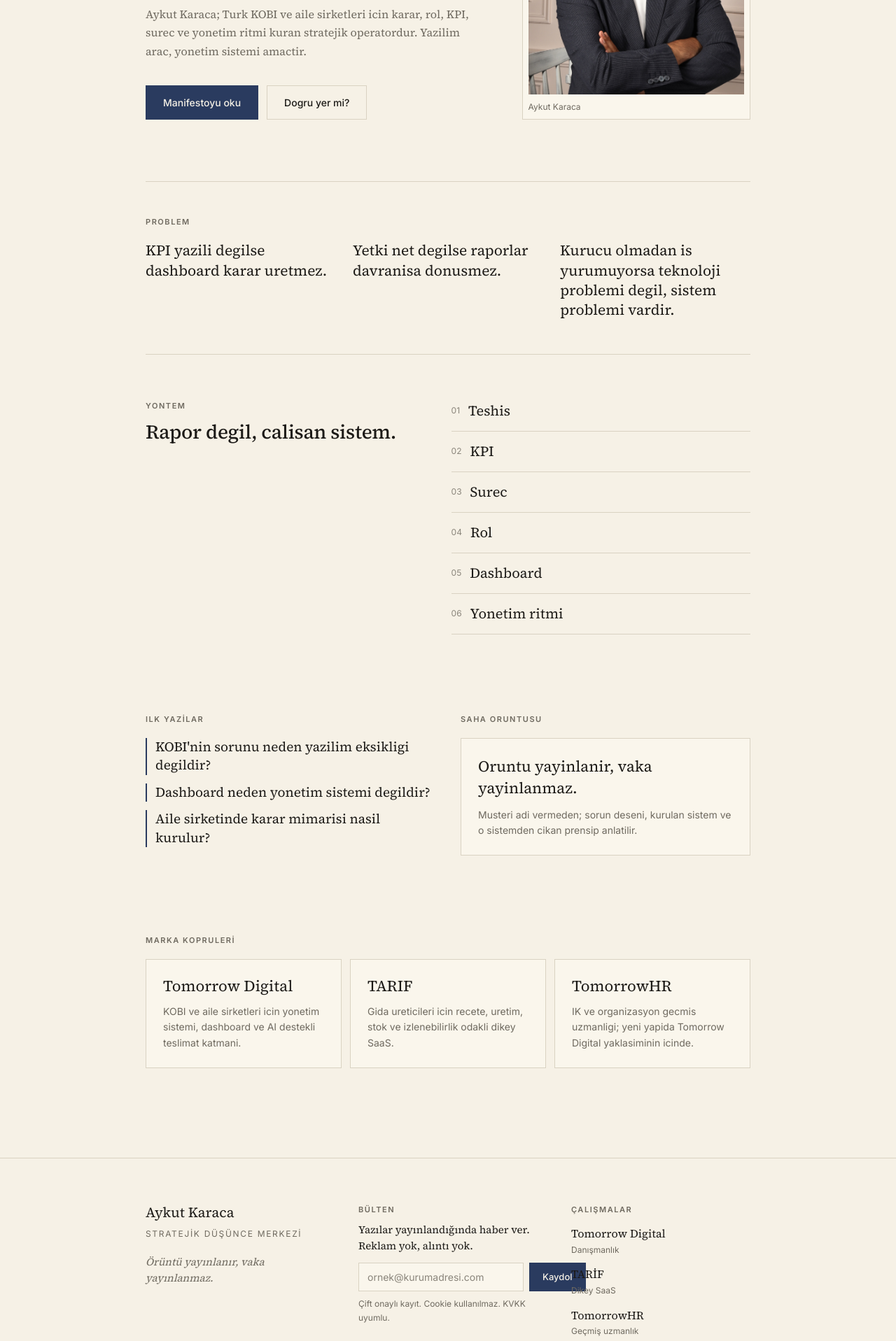
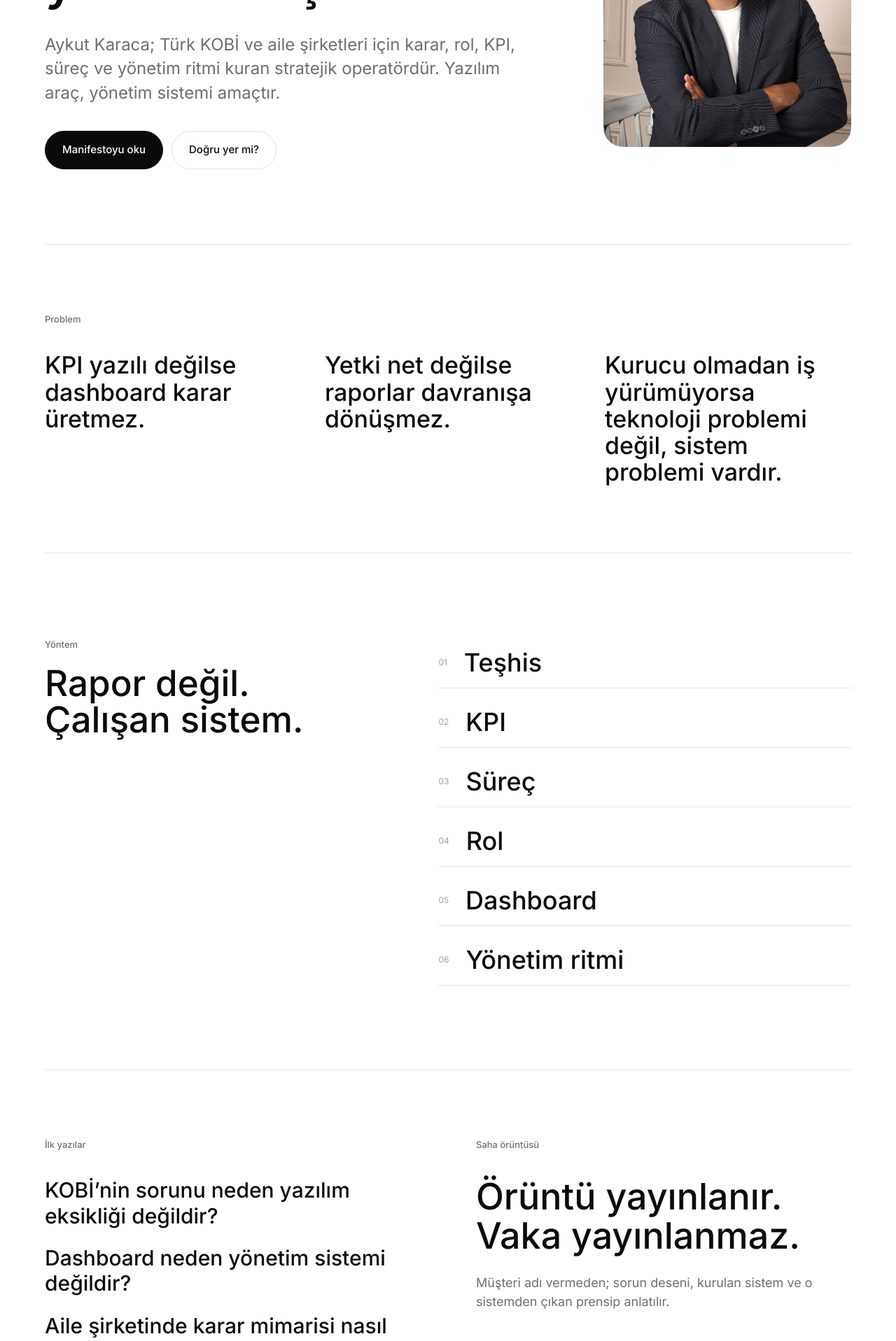
Before and after one commit to aykutkrc01/aykutkaraca.com, a Next.js app: page / in a window 1280 px wide. Shown: the part 460-2377 px from the top of the page at 70% size. Built offline with nearby package versions, Linux system fonts and the light colour scheme.

Commit message:
Refine design toward minimal black and white system

```diff
--- a/app/globals.css
+++ b/app/globals.css
@@ -8,14 +8,14 @@
    ============================================================ */
 :root {
   /* Renk paleti */
-  --color-cream:        #F6F1E6;
-  --color-cream-soft:   #FAF6EC;
-  --color-cream-dark:   #ECE5D5;
-  --color-charcoal:     #1C1A17;
-  --color-warm-gray:    #6F6A60;
-  --color-light-gray:   #8A857B;
-  --color-border:       #D9D2C2;
-  --color-ink:          #2A3B5F;
+  --color-cream:        #FFFFFF;
+  --color-cream-soft:   #F7F7F5;
+  --color-cream-dark:   #EFEFEC;
+  --color-charcoal:     #0B0B0B;
+  --color-warm-gray:    #6E6E73;
+  --color-light-gray:   #A1A1A6;
+  --color-border:       #E5E5E2;
+  --color-ink:          #0B0B0B;
 
   /* Kategori renkleri — yalnızca etiket pill ve sol border accent */
   --color-cat-ink:      #2A3B5F; /* Yönetim */
@@ -31,12 +31,12 @@
   --space-xl:  24px;
   --space-2xl: 36px;
   --space-3xl: 48px;
-  --space-4xl: 64px;
+  --space-4xl: 80px;
 
   /* Sayfa düzeni */
-  --container-max:        960px;
-  --page-padding:         48px;
-  --page-padding-mobile:  20px;
+  --container-max:        1280px;
+  --page-padding:         64px;
+  --page-padding-mobile:  24px;
 }
 
 /* ============================================================
@@ -57,7 +57,7 @@ body {
   margin: 0;
   background-color: var(--color-cream);
   color: var(--color-charcoal);
-  font-family: var(--font-serif), 'Source Serif 4', Georgia, serif;
+  font-family: var(--font-sans), 'Inter', system-ui, sans-serif;
   font-size: 16px;
   line-height: 1.65;
   -webkit-font-smoothing: antialiased;
@@ -80,9 +80,9 @@ nav,
 /* Başlık hiyerarşisi */
 h1, h2, h3, h4, h5, h6 {
   margin: 0;
-  font-family: var(--font-serif), 'Source Serif 4', Georgia, serif;
+  font-family: var(--font-sans), 'Inter', system-ui, sans-serif;
   color: var(--color-charcoal);
-  font-weight: 400;
+  font-weight: 500;
 }
 
 p {
@@ -118,10 +118,10 @@ img, picture, video, canvas, svg {
    ============================================================ */
 .eyebrow {
   font-family: var(--font-sans), 'Inter', system-ui, sans-serif;
-  font-size: 11px;
-  font-weight: 600;
-  letter-spacing: 0.14em;
-  text-transform: uppercase;
+  font-size: 13px;
+  font-weight: 500;
+  letter-spacing: 0;
+  text-transform: none;
   color: var(--color-warm-gray);
 }
 
--- a/app/page.tsx
+++ b/app/page.tsx
@@ -4,147 +4,144 @@ import Link from 'next/link';
 const BRIDGES = [
   {
     title: 'Tomorrow Digital',
-    text: 'KOBI ve aile sirketleri icin yonetim sistemi, dashboard ve AI destekli teslimat katmani.',
+    text: 'KOBİ ve aile şirketleri için yönetim sistemi, dashboard ve AI destekli teslimat katmanı.',
     href: 'https://tomorrowdigital.co',
   },
   {
-    title: 'TARIF',
-    text: 'Gida ureticileri icin recete, uretim, stok ve izlenebilirlik odakli dikey SaaS.',
+    title: 'TARİF',
+    text: 'Gıda üreticileri için reçete, üretim, stok ve izlenebilirlik odaklı dikey SaaS.',
     href: 'https://tarif.co',
   },
   {
     title: 'TomorrowHR',
-    text: 'IK ve organizasyon gecmis uzmanligi; yeni yapida Tomorrow Digital yaklasiminin icinde.',
+    text: 'İK ve organizasyon geçmiş uzmanlığı; yeni yapıda Tomorrow Digital yaklaşımının içinde.',
     href: 'https://tomorrowhr.co',
   },
 ];
 
 const ESSAYS = [
-  'KOBI\'nin sorunu neden yazilim eksikligi degildir?',
-  'Dashboard neden yonetim sistemi degildir?',
-  'Aile sirketinde karar mimarisi nasil kurulur?',
+  'KOBİ’nin sorunu neden yazılım eksikliği değildir?',
+  'Dashboard neden yönetim sistemi değildir?',
+  'Aile şirketinde karar mimarisi nasıl kurulur?',
 ];
 
 export default function HomePage() {
   return (
     <div className="container-page">
-      <section className="grid items-end gap-[var(--space-3xl)] py-[var(--space-4xl)] md:grid-cols-[1.2fr_0.8fr] md:py-[88px]">
+      <section className="grid items-center gap-[var(--space-4xl)] py-[var(--space-4xl)] md:min-h-[720px] md:grid-cols-[1.34fr_0.66fr] md:py-[80px]">
         <div>
-          <p className="eyebrow">Stratejik Dusunce Merkezi</p>
-          <h1 className="mt-[var(--space-lg)] max-w-[820px] text-hero">
-            Daha fazla yazilim degil, daha iyi yonetilen sirketler.
+          <p className="eyebrow">Stratejik Düşünce Merkezi</p>
+          <h1 className="mt-[var(--space-lg)] max-w-[920px] text-hero">
+            Daha fazla yazılım değil. Daha iyi yönetilen şirketler.
           </h1>
-          <p className="mt-[var(--space-xl)] max-w-[660px] text-body text-[var(--color-warm-gray)]">
-            Aykut Karaca; Turk KOBI ve aile sirketleri icin karar, rol, KPI,
-            surec ve yonetim ritmi kuran stratejik operatordur. Yazilim arac,
-            yonetim sistemi amactir.
+          <p className="mt-[var(--space-2xl)] max-w-[680px] font-sans text-[21px] leading-[1.45] text-[var(--color-warm-gray)] md:text-[24px]">
+            Aykut Karaca; Türk KOBİ ve aile şirketleri için karar, rol, KPI,
+            süreç ve yönetim ritmi kuran stratejik operatördür. Yazılım araç,
+            yönetim sistemi amaçtır.
           </p>
           <div className="mt-[var(--space-2xl)] flex flex-col gap-[var(--space-md)] sm:flex-row">
             <Link
               href="/manifesto"
-              className="inline-flex justify-center border border-[var(--color-ink)] bg-[var(--color-ink)] px-[var(--space-xl)] py-[var(--space-md)] font-sans text-[14px] font-medium text-[var(--color-cream)]"
+              className="inline-flex justify-center rounded-full border border-[var(--color-ink)] bg-[var(--color-ink)] px-[var(--space-xl)] py-[14px] font-sans text-[15px] font-medium text-[var(--color-cream)]"
             >
               Manifestoyu oku
             </Link>
             <Link
               href="/dogru-yer-mi"
-              className="inline-flex justify-center border border-[var(--color-border)] px-[var(--space-xl)] py-[var(--space-md)] font-sans text-[14px] font-medium text-[var(--color-charcoal)]"
+              className="inline-flex justify-center rounded-full border border-[var(--color-border)] px-[var(--space-xl)] py-[14px] font-sans text-[15px] font-medium text-[var(--color-charcoal)]"
             >
-              Dogru yer mi?
+              Doğru yer mi?
             </Link>
           </div>
         </div>
 
-        <figure className="border border-[var(--color-border)] bg-[var(--color-cream-soft)] p-[var(--space-sm)]">
-          <div className="relative aspect-[4/5] overflow-hidden">
+        <figure>
+          <div className="relative aspect-[4/5] overflow-hidden rounded-[28px] bg-[var(--color-cream-soft)]">
             <Image
               src="/images/portraits/aykut-karaca-portrait-01.jpg"
-              alt="Aykut Karaca portre fotografi"
+              alt="Aykut Karaca portre fotoğrafı"
               fill
               priority
               sizes="(min-width: 768px) 34vw, 100vw"
               className="object-cover"
             />
           </div>
-          <figcaption className="mt-[var(--space-sm)] font-sans text-[12px] text-[var(--color-warm-gray)]">
-            Aykut Karaca
-          </figcaption>
         </figure>
       </section>
 
-      <section className="border-y border-[var(--color-border)] py-[var(--space-3xl)]">
+      <section className="border-y border-[var(--color-border)] py-[96px]">
         <p className="eyebrow">Problem</p>
-        <div className="mt-[var(--space-lg)] grid gap-[var(--space-xl)] md:grid-cols-3">
+        <div className="mt-[var(--space-2xl)] grid gap-[var(--space-3xl)] md:grid-cols-3">
           {[
-            'KPI yazili degilse dashboard karar uretmez.',
-            'Yetki net degilse raporlar davranisa donusmez.',
-            'Kurucu olmadan is yurumuyorsa teknoloji problemi degil, sistem problemi vardir.',
+            'KPI yazılı değilse dashboard karar üretmez.',
+            'Yetki net değilse raporlar davranışa dönüşmez.',
+            'Kurucu olmadan iş yürümüyorsa teknoloji problemi değil, sistem problemi vardır.',
           ].map((item) => (
-            <p key={item} className="font-serif text-[21px] leading-[1.35] text-[var(--color-charcoal)]">
+            <p key={item} className="font-sans text-[28px] font-medium leading-[1.12] text-[var(--color-charcoal)] md:text-[34px]">
               {item}
             </p>
           ))}
         </div>
       </section>
 
-      <section className="grid gap-[var(--space-3xl)] py-[var(--space-4xl)] md:grid-cols-[1fr_1.1fr]">
+      <section className="grid gap-[var(--space-4xl)] py-[120px] md:grid-cols-[0.9fr_1.1fr]">
         <div>
-          <p className="eyebrow">Yontem</p>
-          <h2 className="mt-[var(--space-md)] text-section">Rapor degil, calisan sistem.</h2>
+          <p className="eyebrow">Yöntem</p>
+          <h2 className="mt-[var(--space-lg)] text-section">Rapor değil. Çalışan sistem.</h2>
         </div>
         <ol className="grid gap-[var(--space-md)]">
-          {['Teshis', 'KPI', 'Surec', 'Rol', 'Dashboard', 'Yonetim ritmi'].map((step, index) => (
+          {['Teşhis', 'KPI', 'Süreç', 'Rol', 'Dashboard', 'Yönetim ritmi'].map((step, index) => (
             <li
               key={step}
-              className="flex items-center gap-[var(--space-md)] border-b border-[var(--color-border)] pb-[var(--space-md)]"
+              className="flex items-center gap-[var(--space-xl)] border-b border-[var(--color-border)] py-[var(--space-lg)]"
             >
               <span className="font-sans text-[12px] text-[var(--color-light-gray)]">
                 {String(index + 1).padStart(2, '0')}
               </span>
-              <span className="font-serif text-[20px]">{step}</span>
+              <span className="font-sans text-[28px] font-medium leading-none md:text-[36px]">{step}</span>
             </li>
           ))}
         </ol>
       </section>
 
-      <section className="grid gap-[var(--space-2xl)] py-[var(--space-3xl)] md:grid-cols-2">
+      <section className="grid gap-[var(--space-4xl)] border-y border-[var(--color-border)] py-[96px] md:grid-cols-2">
         <div>
-          <p className="eyebrow">Ilk yazilar</p>
-          <ul className="mt-[var(--space-lg)] grid gap-[var(--space-md)]">
+          <p className="eyebrow">İlk yazılar</p>
+          <ul className="mt-[var(--space-2xl)] grid gap-[var(--space-xl)]">
             {ESSAYS.map((essay) => (
-              <li key={essay} className="border-l-2 border-[var(--color-ink)] pl-[var(--space-md)]">
-                <span className="font-serif text-[19px] leading-[1.35]">{essay}</span>
+              <li key={essay}>
+                <span className="font-sans text-[24px] font-medium leading-[1.2] md:text-[30px]">{essay}</span>
               </li>
             ))}
           </ul>
         </div>
         <div>
-          <p className="eyebrow">Saha oruntusu</p>
-          <blockquote className="mt-[var(--space-lg)] border border-[var(--color-border)] bg-[var(--color-cream-soft)] p-[var(--space-xl)]">
-            <p className="font-serif text-[22px] leading-[1.4]">
-              Oruntu yayinlanir, vaka yayinlanmaz.
+          <p className="eyebrow">Saha örüntüsü</p>
+          <blockquote className="mt-[var(--space-2xl)]">
+            <p className="font-sans text-[36px] font-medium leading-[1.08] md:text-[52px]">
+              Örüntü yayınlanır. Vaka yayınlanmaz.
             </p>
-            <p className="mt-[var(--space-md)] font-sans text-[14px] leading-[1.6] text-[var(--color-warm-gray)]">
-              Musteri adi vermeden; sorun deseni, kurulan sistem ve o sistemden
-              cikan prensip anlatilir.
+            <p className="mt-[var(--space-xl)] max-w-[560px] font-sans text-[18px] leading-[1.55] text-[var(--color-warm-gray)]">
+              Müşteri adı vermeden; sorun deseni, kurulan sistem ve o sistemden
+              çıkan prensip anlatılır.
             </p>
           </blockquote>
         </div>
       </section>
 
-      <section className="py-[var(--space-4xl)]">
-        <p className="eyebrow">Marka kopruleri</p>
-        <div className="mt-[var(--space-lg)] grid gap-[var(--space-md)] md:grid-cols-3">
+      <section className="py-[120px]">
+        <p className="eyebrow">Marka köprüleri</p>
+        <div className="mt-[var(--space-2xl)] grid gap-[var(--space-xl)] md:grid-cols-3">
           {BRIDGES.map((bridge) => (
             <a
               key={bridge.title}
               href={bridge.href}
               target="_blank"
               rel="noopener noreferrer"
-              className="border border-[var(--color-border)] bg-[var(--color-cream-soft)] p-[var(--space-xl)]"
+              className="group border-t border-[var(--color-border)] pt-[var(--space-xl)]"
             >
-              <h3 className="text-[22px] leading-[1.2]">{bridge.title}</h3>
-              <p className="mt-[var(--space-md)] font-sans text-[14px] leading-[1.6] text-[var(--color-warm-gray)]">
+              <h3 className="text-[28px] leading-[1.05] group-hover:opacity-70">{bridge.title}</h3>
+              <p className="mt-[var(--space-lg)] font-sans text-[16px] leading-[1.55] text-[var(--color-warm-gray)]">
                 {bridge.text}
               </p>
             </a>
--- a/components/Footer.tsx
+++ b/components/Footer.tsx
@@ -48,28 +48,28 @@ export default function Footer() {
   const year = new Date().getFullYear();
 
   return (
-    <footer className="mt-[var(--space-4xl)] border-t border-[var(--color-border)] bg-[var(--color-cream)]">
-      <div className="container-page py-[var(--space-3xl)] md:py-[var(--space-4xl)]">
-        <div className="grid grid-cols-1 gap-[var(--space-3xl)] md:grid-cols-3">
+    <footer className="mt-[120px] border-t border-[var(--color-border)] bg-[var(--color-cream)]">
+      <div className="container-page py-[var(--space-4xl)] md:py-[96px]">
+        <div className="grid grid-cols-1 gap-[var(--space-4xl)] md:grid-cols-3">
           {/* Sol — marka ve ilke */}
           <div className="md:col-span-1">
-            <p className="font-serif text-[20px] leading-[1.3] text-[var(--color-charcoal)]">
+            <p className="font-sans text-[24px] font-medium leading-[1.05] text-[var(--color-charcoal)]">
               Aykut Karaca
             </p>
-            <p className="mt-[var(--space-sm)] font-sans text-[12px] uppercase tracking-[0.14em] text-[var(--color-warm-gray)]">
+            <p className="mt-[var(--space-sm)] font-sans text-[13px] text-[var(--color-warm-gray)]">
               Stratejik Düşünce Merkezi
             </p>
-            <p className="mt-[var(--space-lg)] font-serif italic text-[15px] leading-[1.55] text-[var(--color-warm-gray)]">
+            <p className="mt-[var(--space-xl)] max-w-[260px] font-sans text-[15px] leading-[1.55] text-[var(--color-warm-gray)]">
               Örüntü yayınlanır, vaka yayınlanmaz.
             </p>
           </div>
 
           {/* Orta — bülten pasif toplama */}
           <div className="md:col-span-1">
-            <p className="font-sans text-[11px] font-semibold uppercase tracking-[0.14em] text-[var(--color-warm-gray)]">
+            <p className="font-sans text-[13px] font-medium text-[var(--color-warm-gray)]">
               Bülten
             </p>
-            <p className="mt-[var(--space-sm)] font-serif text-[15px] leading-[1.55] text-[var(--color-charcoal)]">
+            <p className="mt-[var(--space-sm)] font-sans text-[16px] leading-[1.55] text-[var(--color-charcoal)]">
               Yazılar yayınlandığında haber ver. Reklam yok, alıntı yok.
             </p>
 
@@ -88,14 +88,14 @@ export default function Footer() {
                 value={email}
                 onChange={(e) => setEmail(e.target.value)}
                 placeholder="ornek@kurumadresi.com"
-                className="flex-1 border border-[var(--color-border)] bg-[var(--color-cream-soft)] px-[var(--space-md)] py-[var(--space-sm)] font-sans text-[14px] text-[var(--color-charcoal)] placeholder:text-[var(--color-light-gray)] focus:border-[var(--color-ink)] focus:outline-none"
+                className="flex-1 rounded-full border border-[var(--color-border)] bg-[var(--color-cream-soft)] px-[var(--space-lg)] py-[var(--space-md)] font-sans text-[14px] text-[var(--color-charcoal)] placeholder:text-[var(--color-light-gray)] focus:border-[var(--color-ink)] focus:outline-none"
                 disabled={status === 'submitting' || status === 'ok'}
                 aria-describedby="footer-email-status"
               />
               <button
                 type="submit"
                 disabled={status === 'submitting' || status === 'ok'}
-                className="border border-[var(--color-ink)] bg-[var(--color-ink)] px-[var(--space-lg)] py-[var(--space-sm)] font-sans text-[13px] font-medium text-[var(--color-cream)] transition-opacity duration-200 ease-out hover:opacity-90 disabled:opacity-60"
+                className="rounded-full border border-[var(--color-ink)] bg-[var(--color-ink)] px-[var(--space-xl)] py-[var(--space-md)] font-sans text-[13px] font-medium text-[var(--color-cream)] transition-opacity duration-200 ease-out hover:opacity-90 disabled:opacity-60"
               >
                 {status === 'submitting' ? 'Gönderiliyor' : status === 'ok' ? 'Alındı' : 'Kaydol'}
               </button>
@@ -115,7 +115,7 @@ export default function Footer() {
 
           {/* Sağ — marka köprüleri */}
           <div className="md:col-span-1">
-            <p className="font-sans text-[11px] font-semibold uppercase tracking-[0.14em] text-[var(--color-warm-gray)]">
+            <p className="font-sans text-[13px] font-medium text-[var(--color-warm-gray)]">
               Çalışmalar
             </p>
             <ul className="mt-[var(--space-md)] flex flex-col gap-[var(--space-md)]">
@@ -127,7 +127,7 @@ export default function Footer() {
                     rel="noopener noreferrer"
                     className="group inline-flex flex-col"
                   >
-                    <span className="font-serif text-[16px] text-[var(--color-charcoal)] group-hover:text-[var(--color-ink)]">
+                    <span className="font-sans text-[17px] font-medium text-[var(--color-charcoal)] group-hover:text-[var(--color-ink)]">
                       {b.label}
                     </span>
                     <span className="font-sans text-[12px] text-[var(--color-warm-gray)]">
--- a/tailwind.config.ts
+++ b/tailwind.config.ts
@@ -27,13 +27,13 @@ const config: Config = {
         sans: ['var(--font-sans)', 'Inter', 'system-ui', 'sans-serif'],
       },
       fontSize: {
-        eyebrow: ['11px', { lineHeight: '1.2', letterSpacing: '0.14em', fontWeight: '600' }],
+        eyebrow: ['13px', { lineHeight: '1.35', letterSpacing: '0', fontWeight: '500' }],
         body: ['16px', { lineHeight: '1.65', fontWeight: '400' }],
         deck: ['16px', { lineHeight: '1.55', fontWeight: '400' }],
-        'essay-title': ['22px', { lineHeight: '1.28', letterSpacing: '-0.005em', fontWeight: '500' }],
-        section: ['28px', { lineHeight: '1.20', letterSpacing: '-0.012em', fontWeight: '500' }],
-        page: ['40px', { lineHeight: '1.14', letterSpacing: '-0.018em', fontWeight: '400' }],
-        hero: ['52px', { lineHeight: '1.10', letterSpacing: '-0.022em', fontWeight: '400' }],
+        'essay-title': ['24px', { lineHeight: '1.22', letterSpacing: '0', fontWeight: '500' }],
+        section: ['clamp(36px, 4vw, 64px)', { lineHeight: '1.02', letterSpacing: '0', fontWeight: '500' }],
+        page: ['clamp(48px, 5vw, 80px)', { lineHeight: '1.02', letterSpacing: '0', fontWeight: '500' }],
+        hero: ['clamp(52px, 6vw, 88px)', { lineHeight: '1.02', letterSpacing: '0', fontWeight: '500' }],
       },
       spacing: {
         xs: 'var(--space-xs)',
```
Also changed, not shown: components/Header.tsx (+6 -6 lines).
